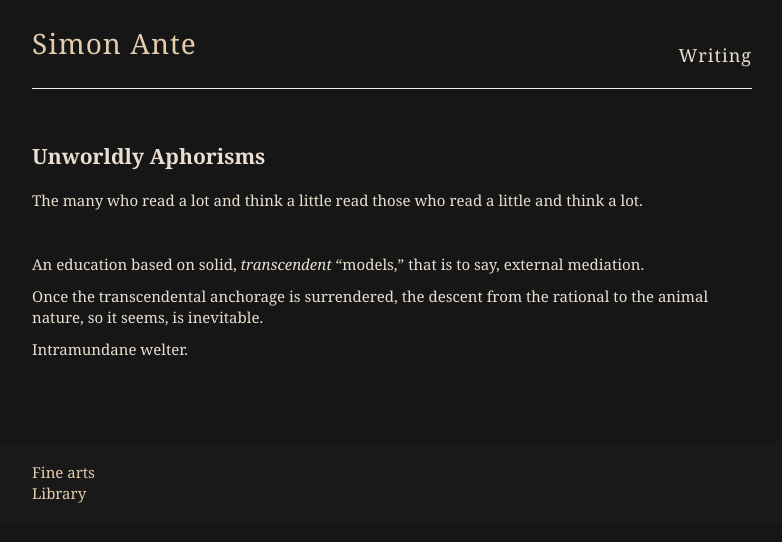
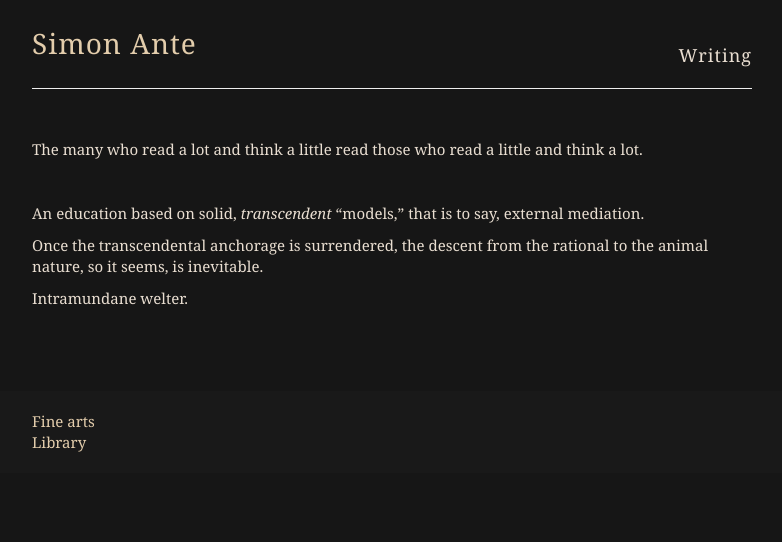
Before and after one commit to simonante/shimonem, a Jekyll site: the page built from _posts/2021-04-18-unworldly-aphorisms.md, in a window 1280 px wide. Shown: the top 542 px of the page, without its empty margins (248-1030 px from the left). Built offline with Jekyll 4.4.1, drawn with Linux system fonts in a browser that asks for light colours.

Commit message:
Update book-page.html

```diff
--- a/_layouts/book-page.html
+++ b/_layouts/book-page.html
@@ -3,8 +3,6 @@ layout: default
 ---
 
 <article class="book-page">
-  <h1>{{ page.title }}</h1>
-  <h3>{{ page.isbn-13 }}</h3>
 
   <div class="entry">
     {{ content }}
```
